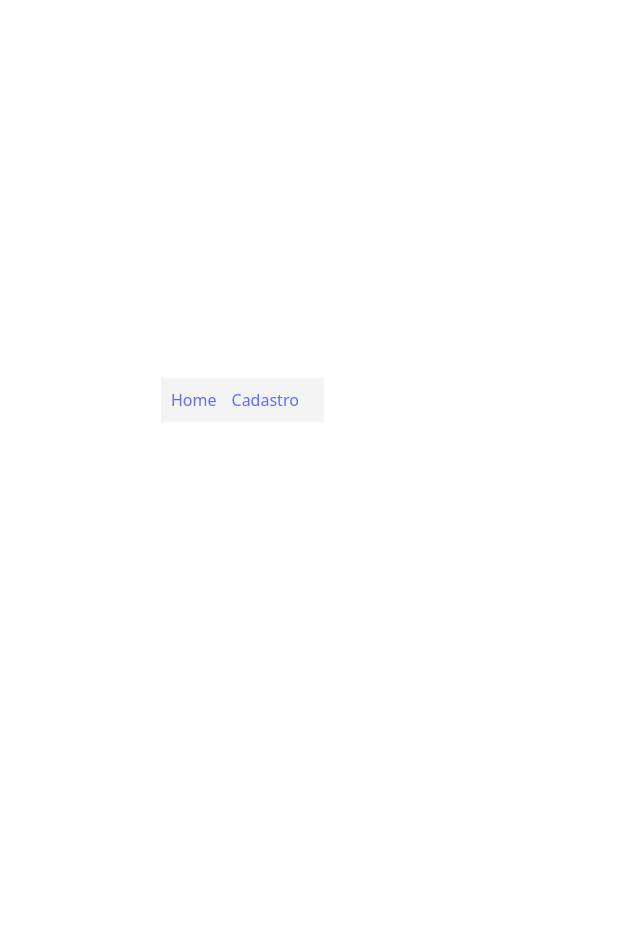
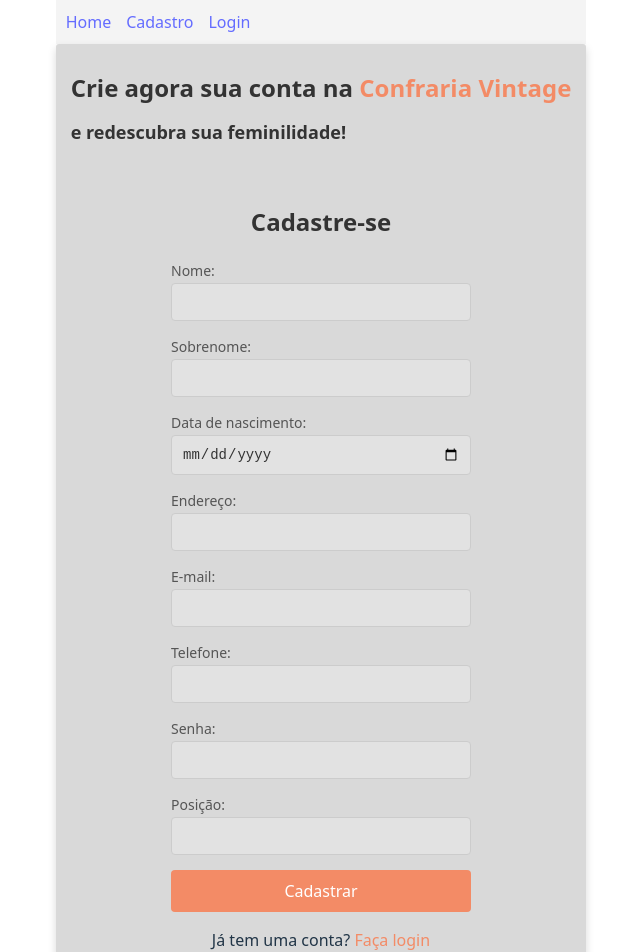
Before and after one commit to gildoamaral/loja-confraria-vintage, a React (Vite) app in the folder codigo-fonte/Front/: page /cadastro-usuario in a window 1280 px wide. Before the commit this address had no page. Shown: the top 952 px of the page, without its empty margins (319-959 px from the left). Before the commit the page ends 800 px from the top, so only its background shows below. Built offline with nearby package versions, Linux system fonts and the light colour scheme.

Commit message:
Paginas para login e cadastro de usuário

```diff
--- a/codigo-fonte/Front/src/components/navbar.jsx
+++ b/codigo-fonte/Front/src/components/navbar.jsx
@@ -5,6 +5,7 @@ function Navbar() {
     <nav style={{ padding: "10px", backgroundColor: "#f4f4f4" }}>
       <Link to="/" style={{ marginRight: "15px" }}>Home</Link>
       <Link to="/cadastro" style={{ marginRight: "15px" }}>Cadastro</Link>
+      <Link to="/login" style={{ marginRight: "15px" }}>Login</Link>
     </nav>
   );
 }
--- /dev/null
+++ b/codigo-fonte/Front/src/pages/Cadastro/CadastroUsuario.jsx
@@ -0,0 +1,108 @@
+import React, { useState } from 'react';
+import axios from 'axios';
+import Styles from '../Login/Login.module.css';
+
+const CadastroUsuario = () => {
+  const [nome, setNome] = useState('');
+  const [sobrenome, setSobrenome] = useState('');
+  const [dataNascimento, setDataNascimento] = useState('');
+  const [endereco, setEndereco] = useState([]);
+  const [email, setEmail] = useState('');
+  const [telefone, setTelefone] = useState('');
+  const [senha, setSenha] = useState('');
+  const [posicao, setPosicao] = useState('');
+  const [message, setMessage] = useState('');
+  const [isSubmitting, setIsSubmitting] = useState(false);
+
+  const handleSubmit = async (e) => {
+    e.preventDefault();
+    setIsSubmitting(true);
+
+
+    try {
+
+      await axios.post('http://localhost:3000/usuarios', {
+        nome,
+        sobrenome,
+        dataNascimento,
+        endereco,
+        email,
+        telefone,
+        senha,
+        posicao,
+      });
+
+      setMessage('Usuario criado com sucesso!');
+      setNome('');
+      setSobrenome('');
+      setDataNascimento('');
+      setEndereco('');
+      setEmail('');
+      setTelefone('');
+      setSenha('');
+      setPosicao('');
+    } catch (error) {
+      console.error('Erro ao criar usuario:', error);
+      setMessage(error.response?.data?.message || 'Erro ao criar usuario');
+    } finally {
+      setIsSubmitting(false);
+    }
+  };
+
+    return (
+        <div className={Styles.container}>
+            <div className={Styles.header}>
+                {/* <img src={logo} alt="Logo AutoCare" className={styles.logo} /> */}
+                <h1>Crie agora sua conta na <span className={Styles.highlight}>Confraria Vintage</span></h1>
+                <h3>e redescubra sua feminilidade!</h3>
+            </div>
+            <div className={Styles.formContainer}>
+
+            <h2>Cadastre-se</h2>
+                <form onSubmit={handleSubmit}>
+                    <div className={Styles.inputGroup}>
+                        <label>Nome:</label>
+                        <input type="text" value={nome} onChange={(e) => setNome(e.target.value)} required />
+                    </div>
+                    <div className={Styles.inputGroup}>
+                        <label>Sobrenome:</label>
+                        <input type="text" value={sobrenome} onChange={(e) => setSobrenome(e.target.value)} required />
+                    </div>
+                    <div className={Styles.inputGroup}>
+                        <label>Data de nascimento:</label>
+                        <input type="date" value={dataNascimento} onChange={(e) => setDataNascimento(e.target.value)} />
+                    </div>
+                    <div className={Styles.inputGroup}>
+                        <label>Endereço:</label>
+                        <input type="text" value={endereco} onChange={(e) => setEndereco(e.target.value)} />
+                    </div>
+                    <div className={Styles.inputGroup}>
+                        <label>E-mail:</label>
+                        <input type="text" value={email} onChange={(e) => setEmail(e.target.value)} />
+                    </div>
+                    <div className={Styles.inputGroup}>
+                        <label>Telefone:</label>
+                        <input type="text" value={telefone} onChange={(e) => setTelefone(e.target.value)} />
+                    </div>
+                    <div className={Styles.inputGroup}>
+                        <label>Senha:</label>
+                        <input type="password" value={senha} onChange={(e) => setSenha(e.target.value)} required />
+                    </div>
+                    <div className={Styles.inputGroup}>
+                        <label>Posição:</label>
+                        <input type="text" value={posicao} onChange={(e) => setPosicao(e.target.value)} />
+                    </div>
+
+                    <button type="submit" disabled={isSubmitting} className={Styles.button}>
+                    {isSubmitting ? 'Enviando...' : 'Cadastrar'}
+                    </button>
+
+                    <p>Já tem uma conta? <a href="/login" className={Styles.signupLink}>Faça login</a></p>
+                </form>
+                {message && <p style={{ color: message.includes('sucesso') ? 'green' : 'red' }}>{message}</p>}
+            </div>
+        </div>
+    );
+}
+
+export default CadastroUsuario;
--- /dev/null
+++ b/codigo-fonte/Front/src/pages/Login/Login.jsx
@@ -0,0 +1,82 @@
+import { useState } from 'react';
+import axios from 'axios';
+import { useNavigate } from 'react-router-dom';
+import Styles from'./Login.module.css';
+
+const Login = () => {
+    const [email, setEmail] = useState('');
+    const [senha, setSenha] = useState('');
+    const [loginSucesso, setLoginSucesso] = useState(false);
+    const [erroLogin, setErroLogin] = useState('');
+
+    const navigate = useNavigate();
+
+    const handleLogin = async (e) => {
+        e.preventDefault();
+
+        try {
+            const response = await axios.post('http://localhost:3000/login', {
+                email,
+                senha,
+            });
+
+            console.log('Login bem-sucedido', response.data);
+            localStorage.setItem('token', response.data.token);
+            localStorage.setItem('userId', response.data.id);
+            setLoginSucesso(true);
+            setErroLogin('');
+
+            navigate('/app');
+
+        } catch (error) {
+            console.error('Erro no login', error);
+            setErroLogin(error.response?.data.message || 'Erro no login');
+            setLoginSucesso(false);
+        }
+    };
+
+    return (
+        <div className={Styles.container}>
+            <div className={Styles.header}>
+                <h1>Bem-vindo de volta a <span className={Styles.highlight}>Confraria Vintage</span></h1>
+                <h3>Moda elegante com personalidade e graciosidade</h3>
+            </div>
+            <div className={Styles.formContainer}>
+                <h2>Login</h2>
+
+                <form onSubmit={handleLogin}>
+                    <div className={Styles.inputGroup}>
+                        <label htmlFor="email">E-mail</label>
+                        <input
+                            id="email"
+                            type="email"
+                            placeholder="E-mail"
+                            value={email}
+                            onChange={(e) => setEmail(e.target.value)}
+                            required
+                            />
+                    </div>
+                    <div className={Styles.inputGroup}>
+                        <label htmlFor="senha">Senha</label>
+                        <input
+                            id="senha"
+                            type="password"
+                            placeholder="Senha"
+                            value={senha}
+                            onChange={(e) => setSenha(e.target.value)}
+                            required
+                            />
+                    </div>
+                    <button type="submit" className={Styles.button}>LOGIN</button>
+                </form>
+
+                {/* Adicionei para mostrar mensagens de erro e sucesso */}
+                {loginSucesso && <p className={Styles.successMessage}>Login realizado com sucesso!</p>}
+                {erroLogin && <p className={Styles.errorMessage}>{erroLogin}</p>}
+                <p>Ainda não possui uma conta? <a href="/cadastro-usuario" className={Styles.signupLink}>Cadastre-se</a></p>
+            </div>
+        </div>
+    );
+};
+
+export default Login;
--- /dev/null
+++ b/codigo-fonte/Front/src/pages/Login/Login.module.css
@@ -0,0 +1,97 @@
+.container {
+    display: flex;
+    flex-direction: column;
+    align-items: center;
+    justify-content: center;
+    border-radius: 3px;
+    box-shadow: 0 4px 8px #00000027;
+    padding: 15px;
+    background-color: #d3d3d3da;
+}
+
+.header h1 {
+    font-size: 24px;
+    color: #333;
+    text-align: center;
+}
+
+.header h3 {
+    color: #333;
+    font-size: 18px;
+    text-align: left;
+}
+
+.header span {
+    color: #f38b66;
+    font-weight: bold;
+}
+
+.formContainer {
+    padding: 20px;
+    width: 300px;
+    text-align: center;
+}
+
+.formContainer h2 {
+    margin-bottom: 20px;
+    color: #333;
+}
+
+.inputGroup {
+    display: flex;
+    flex-direction: column;
+    margin-bottom: 15px;
+    text-align: left;
+}
+
+.inputGroup label {
+    margin-bottom: 2px;
+    font-size: 14px;
+    color: #555;
+}
+
+.inputGroup input {
+    padding: 10px;
+    border: 1px solid #ccc;
+    border-radius: 4px;
+    font-size: 14px;
+    background-color: #e4e4e4da;
+    color:#333;
+}
+
+button {
+    background-color: #f38b66;
+    color: white;
+    padding: 10px;
+    border: none;
+    border-radius: 4px;
+    cursor: pointer;
+    font-size: 16px;
+    width: 100%;
+}
+
+button:hover {
+    background-color: #f3a386;
+}
+
+.errorMessage {
+    color: red;
+    font-size: 14px;
+    margin-top: 10px;
+}
+
+.successMessage {
+    color: green;
+    font-size: 14px;
+    margin-top: 10px;
+}
+
+.signupLink {
+    color: #f38b66;
+    text-decoration: none;
+}
+
+.signupLink:hover {
+    text-decoration: underline;
+    color: #f3a386;
+}
--- a/codigo-fonte/Front/src/routes/AppRoutes.jsx
+++ b/codigo-fonte/Front/src/routes/AppRoutes.jsx
@@ -1,12 +1,16 @@
 import { Routes, Route } from "react-router-dom";
 import HomeProdutos from "../pages/Produtos/Home.jsx";
 import Cadastro from "../pages/Produtos/Cadastro.jsx";
+import Login from "../pages/Login/Login.jsx";
+import CadastroUsuario from "../pages/Cadastro/CadastroUsuario.jsx";
 
 function AppRoutes() {
   return (
     <Routes>
       <Route path="/" element={<HomeProdutos />} />
       <Route path="/cadastro" element={<Cadastro />} />
+      <Route path="/login" element={<Login />} />
+      <Route path="/cadastro-usuario" element={<CadastroUsuario />} />
     </Routes>
   );
 }
```
